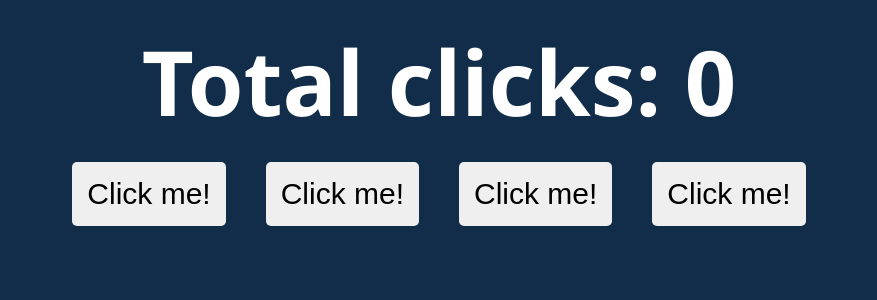
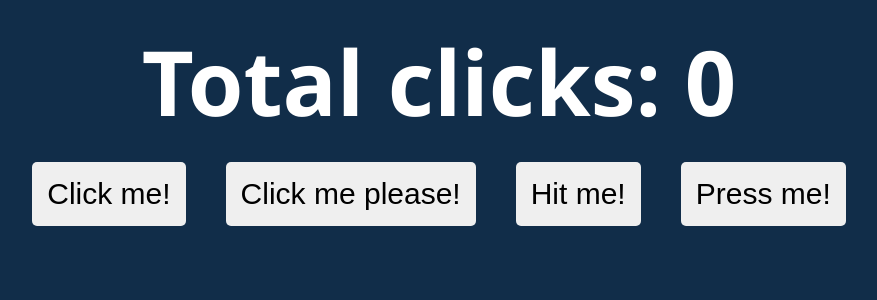
Before and after one commit to DenisKulik/state-via-props, a React (Create React App) app: page / in a window 1280 px wide. Shown: the top 300 px of the page, without its empty margins (201-1078 px from the left). Built offline with nearby package versions, Linux system fonts and the light colour scheme.

Commit message:
add values for the buttons

```diff
--- a/src/App.js
+++ b/src/App.js
@@ -2,6 +2,8 @@ import { useState } from 'react';
 import './App.css';
 import Counter from './components/Counter';
 import Button from './components/Button';
+
+const texts = [ 'Click me!', 'Click me please!', 'Hit me!', 'Press me!' ];
 
 function App() {
     const [ count, setCount ] = useState(0);
@@ -9,10 +11,10 @@ function App() {
 
     return (<div className="App">
         <Counter count={count}/>
-        <Button onClick={incrementCount}/>
-        <Button onClick={incrementCount}/>
-        <Button onClick={incrementCount}/>
-        <Button onClick={incrementCount}/>
+        <Button onClick={incrementCount} text={texts[0]}/>
+        <Button onClick={incrementCount} text={texts[1]}/>
+        <Button onClick={incrementCount} text={texts[2]}/>
+        <Button onClick={incrementCount} text={texts[3]}/>
     </div>);
 }
 
--- a/src/components/Button.js
+++ b/src/components/Button.js
@@ -1,5 +1,5 @@
-function Button({ onClick }) {
-    return <button onClick={onClick}>Click me!</button>;
+function Button({ onClick, text }) {
+    return <button onClick={onClick}>{text}</button>;
 }
 
 export default Button;
```
